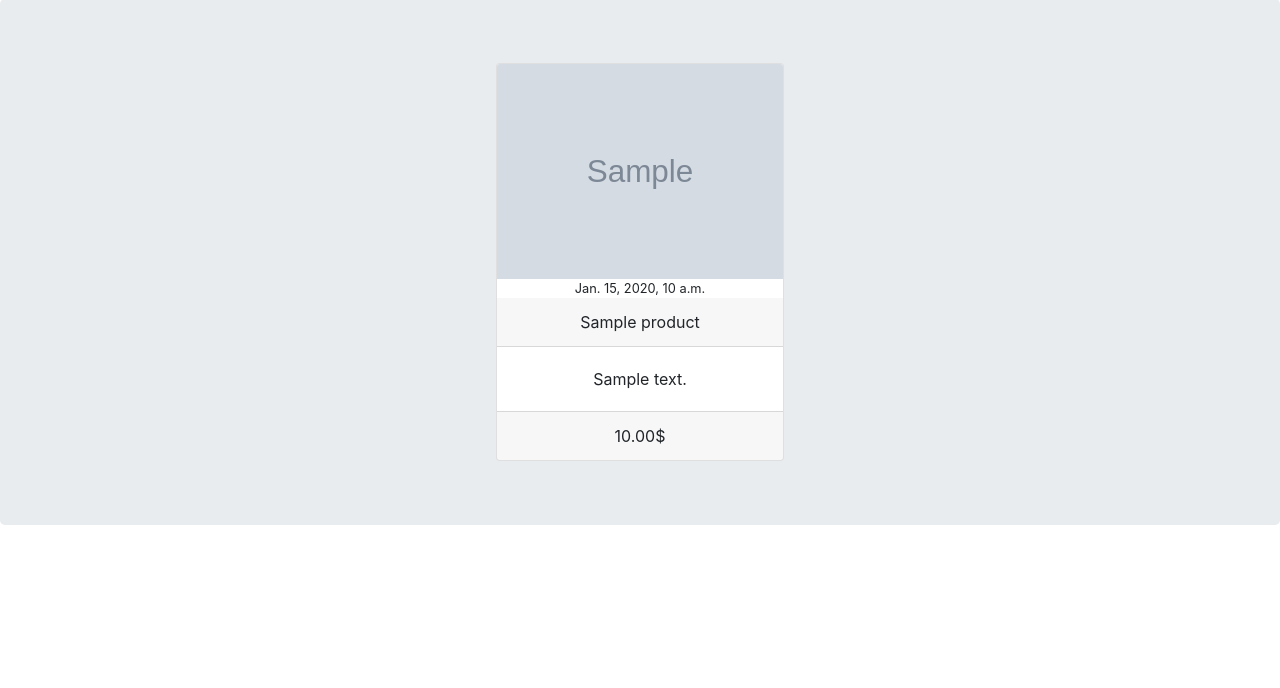
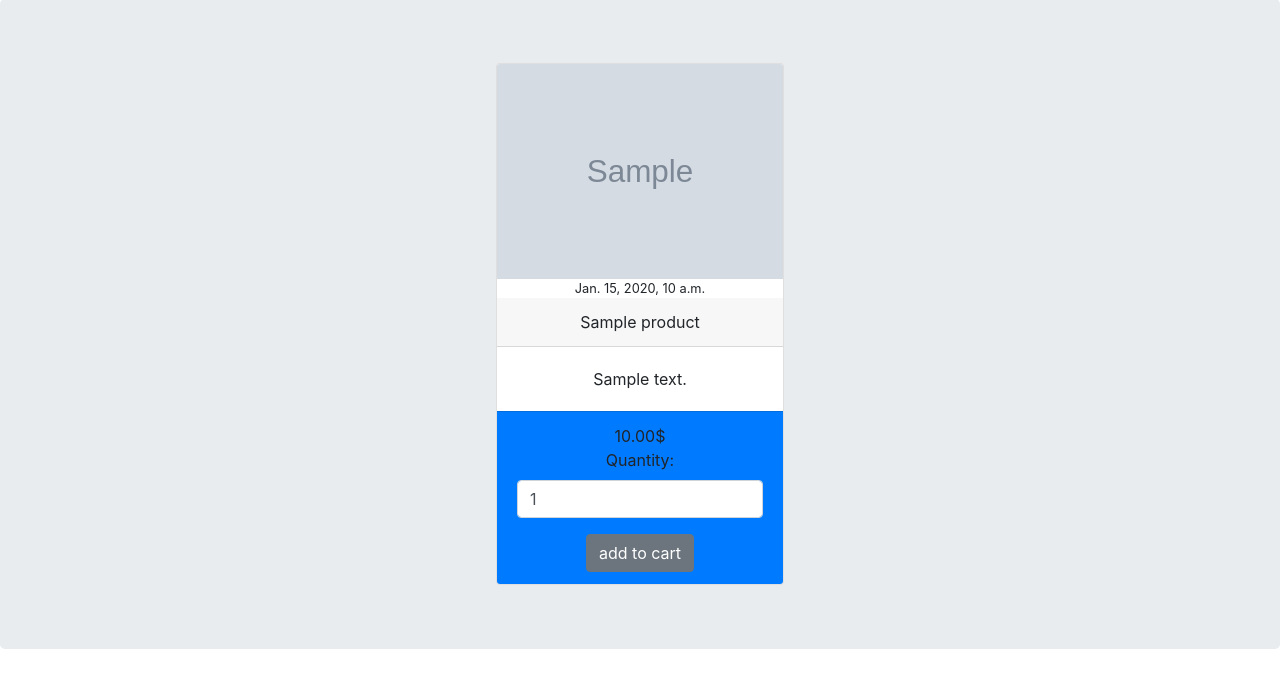
Before and after one commit to youneskazemi/ShopOnlineDjango, a Django app: a page that uses shop/templates/shop/product_detail.html in a window 1280 px wide. Shown: the part 57-745 px from the top of the page. Run offline with Django 3.2, Linux system fonts and the light colour scheme; tables that the repository leaves empty hold one stand-in row (values such as "Sample post"); grey boxes marked "Sample" are stand-in pictures; some libraries are stand-ins or nearby versions.

Commit message:
cart class

```diff
--- /dev/null
+++ b/cart/forms.py
@@ -0,0 +1,6 @@
+from django import forms
+
+
+class CartAddForm(forms.Form):
+    quantity = forms.IntegerField(initial=1, min_value=1, max_value=9,
+                                  widget=forms.NumberInput(attrs={'class': 'form-control'}))
--- a/cart/urls.py
+++ b/cart/urls.py
@@ -3,5 +3,6 @@ from . import views
 
 app_name = 'cart'
 urlpatterns = [
-    path('detail/', views.detail, name="detail")
+    path('', views.detail, name="detail"),
+    path('cart/add/<int:product_id>/', views.cart_add, name="cart_add"),
 ]
--- a/cart/views.py
+++ b/cart/views.py
@@ -3,3 +3,7 @@ from django.shortcuts import render
 
 def detail(request):
     return render(request, 'cart/detail.html')
+
+
+def cart_add(request, product_id):
+    pass
--- a/shop/templates/shop/product_detail.html
+++ b/shop/templates/shop/product_detail.html
@@ -13,8 +13,11 @@
         <div class="card-body">
             <p class="card-text">{{ product.description }}</p>
         </div>
-        <div class="card-footer">
+        <div class="card-footer bg-primary">
             {{ product.price }}$
+            <form action="" method="post">{% csrf_token %}
+                {{ form.as_p }}
+                <input type="submit" class="btn btn-secondary" value="add to cart"></form>
         </div>
     </div>
 {% endblock content %}
--- a/shop/views.py
+++ b/shop/views.py
@@ -1,5 +1,6 @@
 from django.shortcuts import render, get_object_or_404
 from .models import Category, Product
+from cart.forms import CartAddForm
 
 
 def home(request, slug=None):
@@ -13,4 +14,8 @@ def home(request, slug=None):
 
 def product_detail(request, slug):
     product = get_object_or_404(Product, slug=slug)
-    return render(request, 'shop/product_detail.html', {'product': product})
+    if request.method == "POST":
+        pass
+    else:
+        form = CartAddForm
+    return render(request, 'shop/product_detail.html', {'product': product, 'form': form})
```
Also changed, not shown: cart/cart.py (added, +10 -0 lines).
